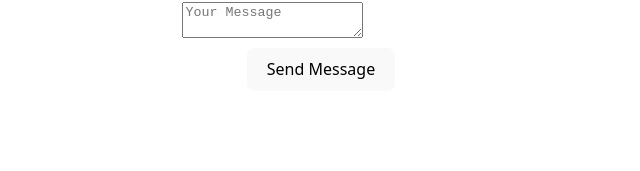
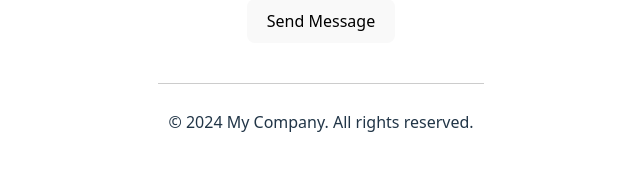
Before and after one commit to abdelrahmanelsafty75/alx-fe-reactjs, a React (Vite) app in the folder my-company/: page /contact in a window 1280 px wide. Shown: the part 447-618 px from the top of the page, without its empty margins (319-959 px from the left). Built offline with nearby package versions, Linux system fonts and the light colour scheme.

Commit message:
create and add Footer component

```diff
--- a/my-company/src/App.jsx
+++ b/my-company/src/App.jsx
@@ -5,6 +5,7 @@ import About from './components/About';
 import Contact from './components/Contact';
 import Services from './components/Services';
 import Navebar from './components/Navebar';
+import Footer from './components/Footer';
 import {BrowserRouter, Routes, Route, Link} from "react-router-dom";
 function App() {
 
@@ -17,6 +18,7 @@ function App() {
           <Route path="/services" element={<Services />} />
           <Route path="/contact" element={<Contact />} />
         </Routes>
+        <Footer />
     </BrowserRouter>
   );
 }
--- /dev/null
+++ b/my-company/src/components/Footer.jsx
@@ -0,0 +1,13 @@
+import React from 'react'
+
+function Footer() {
+  return (
+    <div>
+        <footer style={{ padding: '10px', borderTop: '1px solid #ccc', marginTop: '20px', textAlign: 'center' }}>
+            <p>&copy; 2024 My Company. All rights reserved.</p>
+        </footer>
+    </div>
+  )
+}
+
+export default Footer
```
